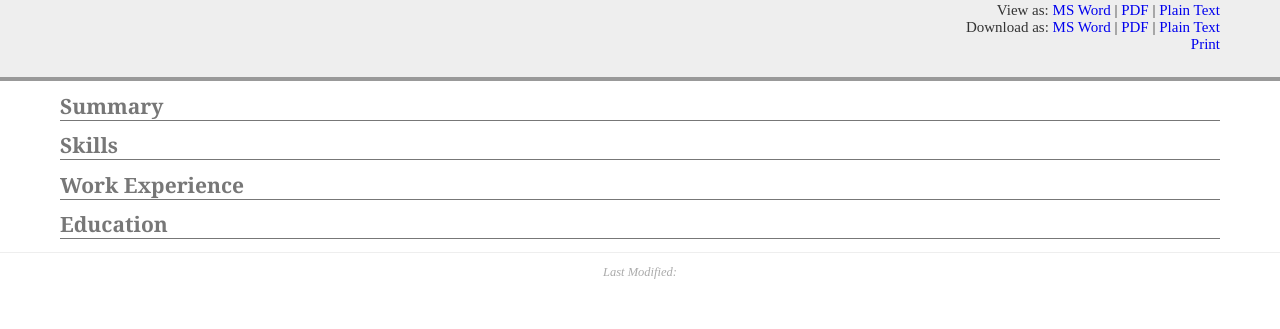
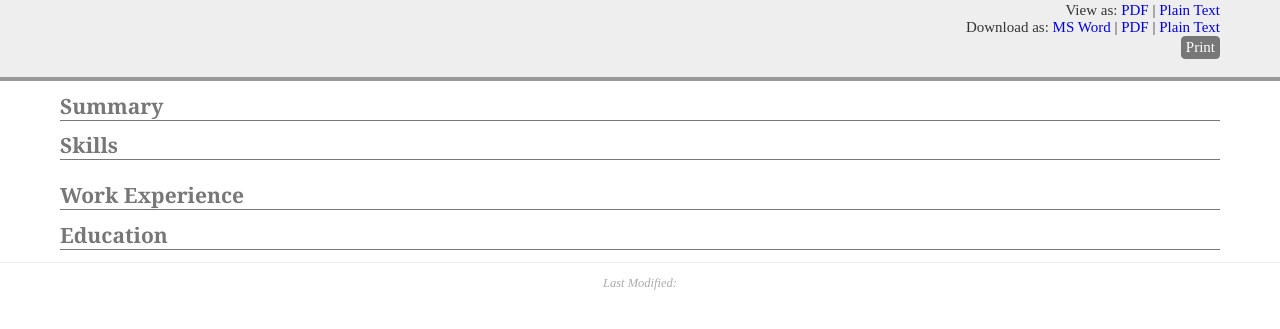
Before and after one commit to dakrauth/django-simplecv, a Django app: template simplecv/templates/simplecv/simplecv.html in a window 1280 px wide. Shown: the top 329 px of the page. Run offline with Django 3.2, Linux system fonts and the light colour scheme; the template is opened without the code that fills it, so the values that code supplies are empty; some libraries are stand-ins or nearby versions; some web fonts are replaced.

Commit message:
updated js, css, and reqs

```diff
--- a/requirements.txt
+++ b/requirements.txt
@@ -1,4 +1,4 @@
 reportlab==3.5.59
 pdfdocument==4.0
--e git+git@github.com:python-openxml/python-docx.git@da75fcf#egg=python-docx
+python-docx==0.8.11
 pydocx==0.9.10
--- a/simplecv/static/simplecv/simplecv.css
+++ b/simplecv/static/simplecv/simplecv.css
@@ -35,16 +35,18 @@
 }
 h4 { color: #555; font-size: 1em; margin: 2px 0; }
 p { margin: 2px 0; }
-.skills { clear: both; margin: 0; }
-.skillarea {
+.website { display: block; }
+.skills {
+    margin: 0;
+    display: grid;
+    grid-template-columns: 8em auto;
+}
+.skills > dt {
     margin: 1px 0;
     padding: 0;
-    float: left;
-    clear: left;
-    width: 8em;
     font-weight: 600;
 }
-.skillset { margin: 0; padding: 0; float: left; }
+.skills > dd { margin: 0; padding: 0; }
 .experience { margin-bottom: 1em; }
 .experience .location { float: right; }
 .experience p { padding-left: 2px; font-style: italic; }
@@ -65,7 +67,14 @@
     clear: both;
 }
 dt { font-weight: 400; }
-
+.print-link {
+    display: inline-block;
+    border:  1px solid #777;
+    border-radius: 4px;
+    padding: 2px 4px;
+    background-color: #777;
+    color:  #fff;
+}
 @media print {
     body {
         font-size: .65em;
--- a/simplecv/static/simplecv/simplecv.js
+++ /dev/null
@@ -1,31 +0,0 @@
-CV = (function() {
-
-    var loadTemplate = function(templateId) {
-        var el = document.getElementById(templateId);
-        return el.textContent;
-    };
-
-    var renderSection = function(templateId, context) {
-        var source = loadTemplate(templateId);
-        var template = Handlebars.compile(source);
-        return template(context);
-    };
-
-    var renderCV = function(containerQuery, cv) {
-        var el;
-        cv.email = new Handlebars.SafeString(cv.email);
-        el = document.querySelector(containerQuery);
-        el.innerHTML = renderSection('cv-html', cv);
-
-        el = document.querySelector('title').textContent = 'CV for ' + cv.name;
-        el = document.querySelector('.print-link');
-        el.addEventListener('click', function(evt) {
-            window.print();
-            evt.preventDefault();
-        });
-    };
-
-    return {
-        render: renderCV
-    };
-}());
--- a/simplecv/templates/simplecv/simplecv.html
+++ b/simplecv/templates/simplecv/simplecv.html
@@ -10,7 +10,6 @@
 <body>
     <div class="formats print-hide">
         <div>View as:
-            <a href="{% url 'simplecv:docx-view' %}">MS Word</a> |
             <a href="{% url 'simplecv:simplecv-format' 'pdf' %}">PDF</a> |
             <a href="{% url 'simplecv:simplecv-format' 'txt' %}">Plain Text</a>
         </div>
@@ -86,12 +85,19 @@
 </div>
 </script>
 {% endverbatim %}
-{% load simplecv_tags %}
-<script src="{% static "simplecv/simplecv.js" %}"></script>
+{{ cv|json_script:"cv-data" }}
 <script>
-    (function() {
-        CV.render('.cv-container', {{ cv|json:"4"|safe }});
-    }());
+    const cvData = JSON.parse(document.getElementById('cv-data').textContent);
+    cvData.email = new Handlebars.SafeString(cvData.email);
+    document.querySelector('.cv-container').innerHTML = Handlebars.compile(
+        document.getElementById('cv-html').textContent
+    )(cvData);
+
+    document.querySelector('title').textContent = 'CV for ' + cvData.name;
+    document.querySelector('.print-link').addEventListener('click', evt=>{
+        window.print();
+        evt.preventDefault();
+    });
 </script>
 </body>
 </html>
--- a/simplecv/templatetags/simplecv_tags.py
+++ b/simplecv/templatetags/simplecv_tags.py
@@ -17,15 +17,3 @@
 @register.filter
 def width(value, nchars):
     return '{:{}}'.format(str(value), nchars)
-
-
-@register.filter(name='json')
-def as_json(data, indent='2'):
-    if not indent.isdigit():
-        raise ValueError('json indent value must be an integer string')
-
-
-    print('as_json data length: {}'.format(len(data)))
-    result = json.dumps(data, indent=int(indent))
-    print('as_json result length: {}'.format(len(result)))
-    return result
--- a/simplecv/views.py
+++ b/simplecv/views.py
@@ -1,8 +1,10 @@
 import re
 import json
+
 from django import http
 from django.shortcuts import render
 from pydocx import PyDocX
+
 from .utils import load_cv, content_types
 from .export import export
 
@@ -15,7 +17,6 @@
 
 
 def cv_view(request, ext='html'):
-    #import ipdb; ipdb.set_trace()
     ext = ext.lower()
     if ext not in content_types:
         raise http.Http404('Unknown CV conversion type: "{}"'.format(ext))
```
